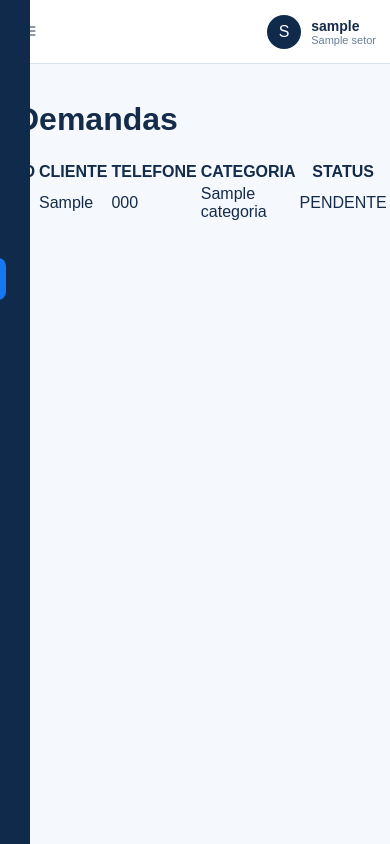
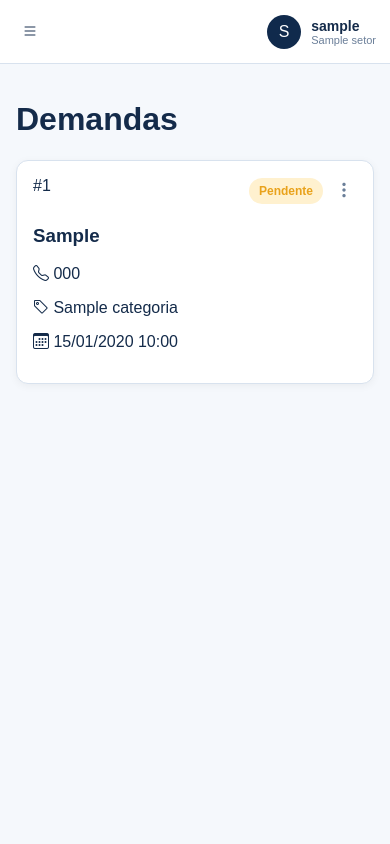
Before and after one commit to Monaliza-Vasconcelos/central-demandas, a Django app: page /demandas/ in a window 390 px wide. Run offline with Django 5.2, Linux system fonts and the light colour scheme; a user stored in the database is signed in; tables that the repository leaves empty hold one stand-in row (values such as "Sample post").

Commit message:
feat: adiciona listagem responsiva de demandas

```diff
--- a/demandas/templates/demandas/listar_demandas.html
+++ b/demandas/templates/demandas/listar_demandas.html
@@ -2,7 +2,8 @@
 {% block  conteudo %}
 <h1>Demandas</h1>
 
-<table>
+<table class="tabela-demandas">
+
     <thead>
         <tr>
             <th>ID</th>
@@ -10,21 +11,86 @@
             <th>TELEFONE</th>
             <th>CATEGORIA</th>
             <th>STATUS</th>
+            <th>AÇÕES</th>
         </tr>
     </thead>
+
     <tbody>
+
         {% for demanda in demandas %}
 
             <tr>
                 <td>{{ demanda.id }}</td>
+
                 <td>{{ demanda.cliente }}</td>
+
                 <td>{{ demanda.telefone }}</td>
+
                 <td>{{ demanda.categoria }}</td>
-                <td>{{ demanda.status }}</td>
+
+                <td>
+                    <span class="status status-{{ demanda.status|lower }}">
+                        {{ demanda.get_status_display }}
+                    </span>
+                </td>
+
+                <td>
+                    <button type="button" class="botao-acoes-desktop">
+                        Ações
+                        <i class="bi bi-chevron-down"></i>
+                    </button>
+                </td>
             </tr>
 
+        {% endfor %}
 
-        {% endfor %}
     </tbody>
+
 </table>
+<div class="lista-demandas-mobile">
+
+    {% for demanda in demandas %}
+
+        <div class="card-demanda">
+
+            <div class="card-demanda-topo">
+
+                <span>#{{ demanda.id }}</span>
+
+                <div class="acoes-card">
+
+                    <span class="status status-{{ demanda.status|lower }}">
+                        {{ demanda.get_status_display }}
+                    </span>
+
+                    <button type="button" class="botao-acoes-mobile">
+                        <i class="bi bi-three-dots-vertical"></i>
+                    </button>
+
+                </div>
+
+            </div>
+
+            <h3>{{ demanda.cliente }}</h3>
+
+            <p>
+                <i class="bi bi-telephone"></i>
+                {{ demanda.telefone }}
+            </p>
+
+            <p>
+                <i class="bi bi-tag"></i>
+                {{ demanda.categoria }}
+            </p>
+
+            <p>
+                <i class="bi bi-calendar3"></i>
+                {{ demanda.data_hora|date:"d/m/Y H:i" }}
+            </p>
+
+        </div>
+
+    {% endfor %}
+
+</div>
 {% endblock  %}
--- a/usuarios/static/usuarios/css/sistema.css
+++ b/usuarios/static/usuarios/css/sistema.css
@@ -3,9 +3,13 @@ body {
     font-family: Arial, Helvetica, sans-serif;
     color: var(--cor-texto);
     background-color: var(--cor-fundo);
-
     display: flex;
 }
+
+
+/* =========================
+   SIDEBAR
+========================= */
 
 .sidebar-logo {
     display: flex;
@@ -16,15 +20,65 @@ body {
 .sidebar-logo span {
     color: rgba(255, 255, 255, 0.65);
 }
+
 .sidebar-logo > i {
     font-size: 32px;
 }
+
+aside {
+    width: 250px;
+    min-height: 100vh;
+    background-color: var(--cor-secundaria);
+    padding: 24px;
+    box-sizing: border-box;
+    display: flex;
+    flex-direction: column;
+}
+
+aside a {
+    display: block;
+    color: var(--cor-texto-claro);
+    text-decoration: none;
+    padding: 12px;
+    border-radius: 8px;
+}
+
+aside a:hover {
+    background-color: var(--cor-primaria);
+}
+
+aside a.ativo {
+    background-color: var(--cor-primaria);
+}
+
+aside ul {
+    list-style: none;
+    padding: 0;
+}
+
+aside li {
+    margin-bottom: 12px;
+}
+
+aside i {
+    margin-right: 10px;
+}
+
+aside nav {
+    margin-top: 24px;
+}
+
+
+/* =========================
+   SIDEBAR RECOLHIDA
+========================= */
 
 .sidebar.recolhida {
     width: 72px;
 }
 
-.sidebar.recolhida nav span {
+.sidebar.recolhida nav span,
+.sidebar.recolhida .menu-inferior span {
     display: none;
 }
 
@@ -38,12 +92,6 @@ body {
 .sidebar.recolhida i {
     margin-right: 0;
     font-size: 20px;
-}
-
-.sidebar.recolhida nav span,
-.sidebar.recolhida .menu-inferior span {
-    display: none;
-
 }
 
 .sidebar.recolhida .sidebar-logo > div {
@@ -66,53 +114,11 @@ body {
 }
 
 
-aside {
-    width: 250px;
-    min-height: 100vh;
-    background-color: var(--cor-secundaria);
-    padding: 24px;
-    box-sizing: border-box;
-    display: flex;
-    flex-direction: column;
+/* =========================
+   MENU INFERIOR
+========================= */
 
-}
-
-aside a {
-    display: block;
-    color: var(--cor-texto-claro);
-    text-decoration: none;
-    padding: 12px;
-    border-radius: 8px;
-}
-
-aside a:hover {
-    background-color: var(--cor-primaria);
-}
-
-aside a.ativo {
-    background-color: var(--cor-primaria);
-}
-
-aside ul {
-    list-style: none;
-    padding: 0;
-
-}
-
-aside li {
-    margin-bottom: 12px;
-}
-
-aside i {
-    margin-right: 10px;
-}
-
-aside nav {
-    margin-top: 50px;
-}
-
-
-.menu-inferior{
+.menu-inferior {
     margin-top: auto;
 }
 
@@ -133,16 +139,25 @@ aside nav {
 }
 
 
+/* =========================
+   CABEÇALHO
+========================= */
+
 .cabecalho-sistema {
     height: 64px;
     background-color: var(--cor-card);
     display: flex;
     align-items: center;
     justify-content: space-between;
-
     padding: 0 24px;
     border-bottom: 1px solid var(--cor-borda);
     box-sizing: border-box;
+}
+
+.usuario-cabecalho {
+    display: flex;
+    align-items: center;
+    gap: 10px;
 }
 
 .dados-usuario {
@@ -155,21 +170,13 @@ aside nav {
     font-size: 12px;
 }
 
-.usuario-cabecalho {
-    display: flex;
-    align-items: center;
-    gap: 10px;
-}
-
 .avatar-usuario {
     width: 36px;
     height: 36px;
     border-radius: 50%;
-
     display: flex;
     align-items: center;
     justify-content: center;
-
     background-color: var(--cor-secundaria);
     color: var(--cor-texto-claro);
 }
@@ -182,12 +189,16 @@ aside nav {
     cursor: pointer;
     padding: 8px;
     border-radius: 6px;
-
 }
 
 .botao-menu:hover {
     background-color: var(--cor-fundo-secundario);
 }
+
+
+/* =========================
+   CONTEÚDO PRINCIPAL
+========================= */
 
 .conteudo-principal {
     flex: 1;
@@ -198,10 +209,155 @@ aside nav {
     padding: 24px;
 }
 
+
+/* =========================
+   BOTÃO FECHAR MENU MOBILE
+========================= */
+
 .fechar-menu {
     display: none;
 }
 
+
+/* =========================
+   TABELA DE DEMANDAS
+   DESKTOP
+========================= */
+
+.tabela-demandas {
+    width: 100%;
+    border-collapse: collapse;
+    background-color: var(--cor-card);
+    border: 1px solid var(--cor-borda);
+}
+
+.tabela-demandas th,
+.tabela-demandas td {
+    padding: 14px 16px;
+    text-align: left;
+    border-bottom: 1px solid var(--cor-borda);
+}
+
+.tabela-demandas th {
+    background-color: var(--cor-fundo-secundario);
+    font-size: 13px;
+    font-weight: 600;
+    color: var(--cor-texto-secundario);
+}
+
+.tabela-demandas td {
+    font-size: 14px;
+}
+
+.tabela-demandas tbody tr:hover {
+    background-color: var(--cor-fundo-secundario);
+}
+
+.tabela-demandas tbody tr:last-child td {
+    border-bottom: none;
+}
+
+
+/* =========================
+   STATUS
+========================= */
+
+.status {
+    display: inline-block;
+    padding: 6px 10px;
+    border-radius: 20px;
+    font-size: 12px;
+    font-weight: 600;
+}
+
+.status-pendente {
+    color: var(--cor-alerta);
+    background-color: var(--cor-alerta-fundo);
+}
+
+.status-resolvido {
+    color: var(--cor-sucesso);
+    background-color: var(--cor-sucesso-fundo);
+}
+
+
+/* =========================
+   CARDS MOBILE
+   ESCONDIDOS NO DESKTOP
+========================= */
+
+.lista-demandas-mobile {
+    display: none;
+}
+
+.card-demanda-topo {
+    display: flex;
+    justify-content: space-between;
+}
+
+.card-demanda {
+    background-color: var(--cor-card);
+    border: 1px solid var(--cor-borda);
+    border-radius: 12px;
+    padding: 16px;
+    box-sizing: border-box;
+
+    box-shadow: 0 2px 8px rgba(0, 0, 0, 0.05);
+}
+
+
+.botao-acoes-desktop {
+    display: inline-flex;
+    align-items: center;
+    gap: 6px;
+
+    padding: 7px 12px;
+
+    background-color: var(--cor-card);
+    color: var(--cor-texto);
+
+    border: 1px solid var(--cor-borda);
+    border-radius: 6px;
+
+    font-size: 13px;
+    cursor: pointer;
+}
+
+.botao-acoes-desktop:hover {
+    background-color: var(--cor-fundo-secundario);
+}
+
+.acoes-card {
+    display: flex;
+    align-items: center;
+    gap: 8px;
+}
+
+.botao-acoes-mobile {
+    display: flex;
+    align-items: center;
+    justify-content: center;
+
+    padding: 4px;
+
+    background: none;
+    border: none;
+
+    color: var(--cor-texto-secundario);
+    font-size: 18px;
+
+    cursor: pointer;
+}
+
+/* Cards mobile ficam escondidos no desktop */
+.lista-demandas-mobile {
+    display: none;
+}
+
+
+/* =========================
+   MOBILE
+========================= */
 
 @media (max-width: 768px) {
 
@@ -210,11 +366,13 @@ aside nav {
         width: 100%;
     }
 
+
+    /* SIDEBAR MOBILE */
+
     .sidebar {
         position: fixed;
-
         top: 0;
-        left: -250px;
+        left: 0;
 
         width: 250px;
         height: 100vh;
@@ -223,12 +381,40 @@ aside nav {
 
         z-index: 1000;
 
-        transition: left 0.3s ease;
+        transform: translateX(-100%);
+        transition: transform 0.3s ease;
     }
 
     .sidebar.aberta {
-        left: 0;
+        transform: translateX(0);
     }
+
+
+    /* X PARA FECHAR */
+
+    .sidebar-logo {
+        position: relative;
+    }
+
+    .fechar-menu {
+        display: flex;
+        align-items: center;
+        justify-content: center;
+
+        position: absolute;
+        top: -10px;
+        right: -10px;
+
+        background: none;
+        border: none;
+        color: white;
+
+        font-size: 18px;
+        cursor: pointer;
+    }
+
+
+    /* CONTEÚDO */
 
     .conteudo-principal {
         width: 100%;
@@ -244,26 +430,24 @@ aside nav {
         padding: 20px;
         box-sizing: border-box;
     }
-    .fechar-menu {
-        display: flex;
-        align-items: center;
-        justify-content: center;
 
-        position: absolute;
-        top: -10px;
-        right: -10px;
 
-        background: none;
-        border: none;
-        color: white;
-        font-size: 18px;
-        cursor: pointer;
+    /* TROCA TABELA → CARDS */
+
+    .tabela-demandas {
+    display: none;
     }
 
-    .sidebar-logo {
-        position: relative;
+    .lista-demandas-mobile {
+        display: grid;
+        gap: 16px;
     }
 }
+
+
+/* =========================
+   CELULARES MENORES
+========================= */
 
 @media (max-width: 400px) {
 
```
